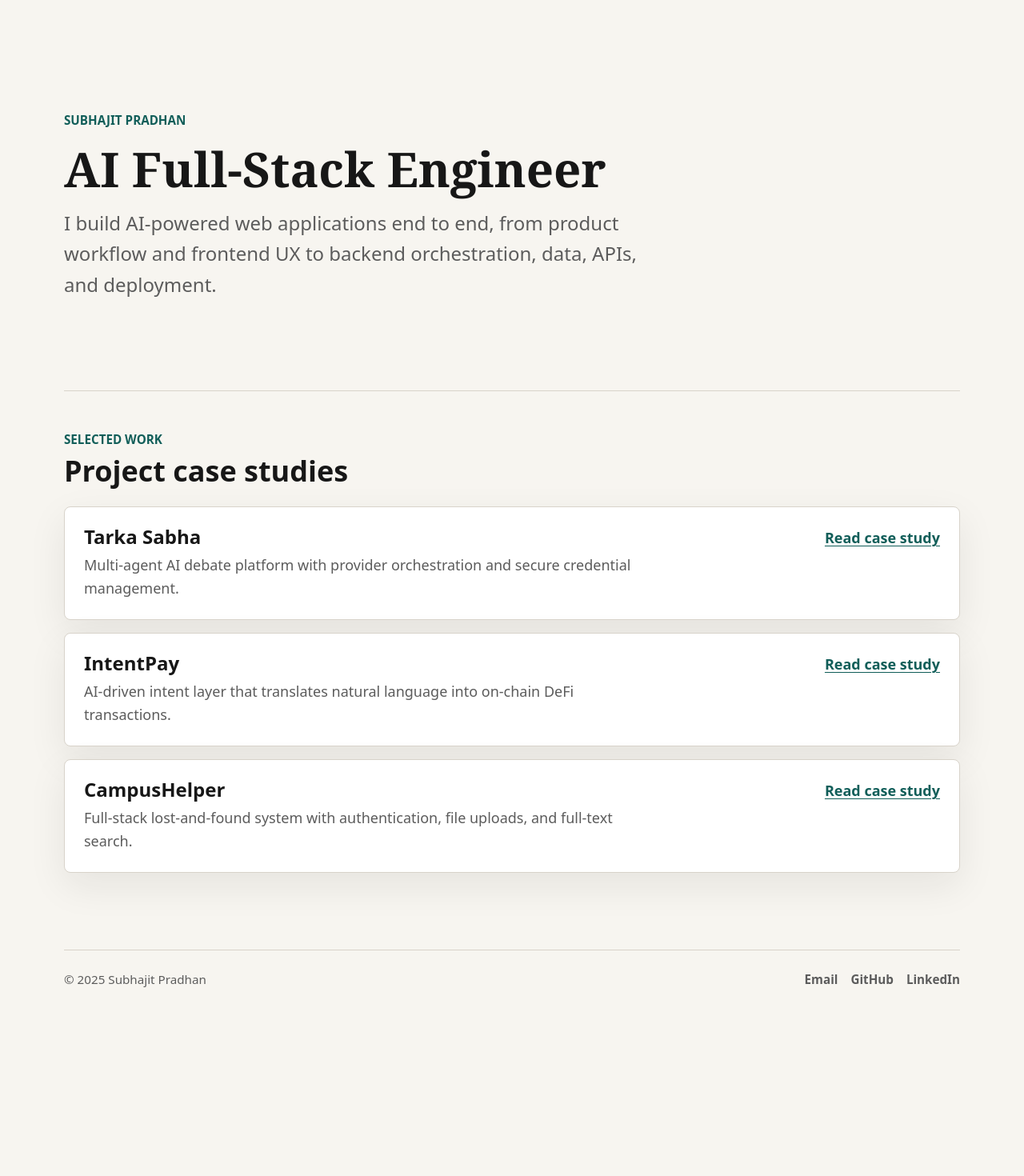
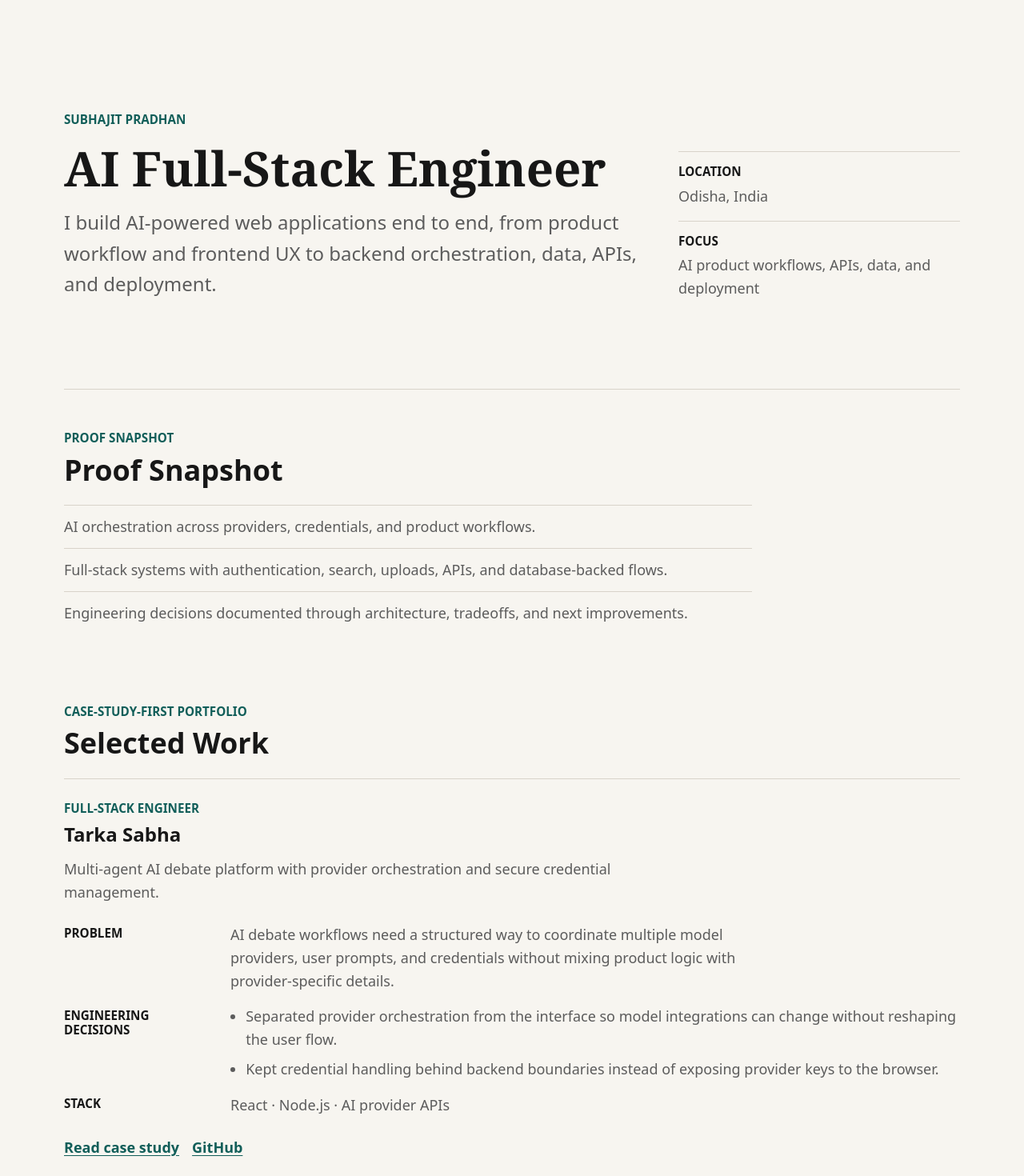
Before and after one commit to subhajitlucky/subhajit, a React (Vite) app: page / in a window 1280 px wide. Shown: the part 100-1570 px from the top of the page at 80% size. Before the commit the page ends 1360 px from the top, so only its background shows below. Built offline with nearby package versions, Linux system fonts and the light colour scheme.

Commit message:
feat: build homepage engineering dossier

```diff
--- a/src/App.jsx
+++ b/src/App.jsx
@@ -2,41 +2,8 @@ import { Link, Route, Routes, useParams } from 'react-router-dom';
 import Section from './components/Section';
 import SiteFooter from './components/SiteFooter';
 import SiteHeader from './components/SiteHeader';
-import { profile } from './data/profile';
 import projects from './data/projects';
-
-function Home() {
-  return (
-    <>
-      <section className="hero-section" aria-labelledby="home-heading">
-        <div className="hero-copy">
-          <p className="eyebrow">{profile.name}</p>
-          <h1 id="home-heading">AI Full-Stack Engineer</h1>
-          <p className="lede">{profile.summary}</p>
-        </div>
-      </section>
-
-      <Section eyebrow="Selected work" title="Project case studies">
-        <div className="project-list">
-          {projects.map((project) => (
-            <article className="project-card" key={project.slug}>
-              <div>
-                <h3>{project.title}</h3>
-                <p>{project.oneLine}</p>
-              </div>
-              <Link
-                aria-label={`Read ${project.title} case study`}
-                to={`/projects/${project.slug}`}
-              >
-                Read case study
-              </Link>
-            </article>
-          ))}
-        </div>
-      </Section>
-    </>
-  );
-}
+import Home from './pages/Home';
 
 function ProjectCaseStudy() {
   const { slug } = useParams();
--- /dev/null
+++ b/src/components/EvidenceList.jsx
@@ -0,0 +1,13 @@
+/* eslint-disable react/prop-types */
+
+function EvidenceList({ items }) {
+  return (
+    <ul className="evidence-list">
+      {items.map((item) => (
+        <li key={item}>{item}</li>
+      ))}
+    </ul>
+  );
+}
+
+export default EvidenceList;
--- /dev/null
+++ b/src/components/ProjectBrief.jsx
@@ -0,0 +1,70 @@
+/* eslint-disable react/prop-types */
+
+import { Link } from 'react-router-dom';
+
+function ProjectBrief({ project }) {
+  const decisions = project.decisions.slice(0, 3);
+  const hasSeparateDemo = project.demo && project.demo !== project.github;
+
+  return (
+    <article className="project-brief">
+      <div className="project-brief__header">
+        <div>
+          <p className="project-brief__role">{project.role}</p>
+          <h3>{project.title}</h3>
+        </div>
+        <p>{project.oneLine}</p>
+      </div>
+
+      <div className="project-brief__details">
+        <div>
+          <h4>Problem</h4>
+          <p>{project.problem}</p>
+        </div>
+
+        <div>
+          <h4>Engineering decisions</h4>
+          <ul className="decision-list">
+            {decisions.map((decision) => (
+              <li key={decision}>{decision}</li>
+            ))}
+          </ul>
+        </div>
+
+        <div>
+          <h4>Stack</h4>
+          <p>{project.stack.join(' · ')}</p>
+        </div>
+      </div>
+
+      <div className="project-brief__links">
+        <Link
+          aria-label={`Read ${project.title} case study`}
+          to={`/projects/${project.slug}`}
+        >
+          Read case study
+        </Link>
+        <a
+          aria-label={`Open ${project.title} GitHub repository`}
+          href={project.github}
+          target="_blank"
+          rel="noreferrer"
+        >
+          GitHub
+        </a>
+        {hasSeparateDemo ? (
+          <a
+            aria-label={`Open ${project.title} live demo`}
+            href={project.demo}
+            target="_blank"
+            rel="noreferrer"
+          >
+            Demo
+          </a>
+        ) : null}
+      </div>
+    </article>
+  );
+}
+
+export default ProjectBrief;
--- /dev/null
+++ b/src/components/StackGroup.jsx
@@ -0,0 +1,16 @@
+/* eslint-disable react/prop-types */
+
+function StackGroup({ stack }) {
+  return (
+    <dl className="stack-groups">
+      {Object.entries(stack).map(([group, items]) => (
+        <div className="stack-group" key={group}>
+          <dt>{group}</dt>
+          <dd>{items.join(' · ')}</dd>
+        </div>
+      ))}
+    </dl>
+  );
+}
+
+export default StackGroup;
--- /dev/null
+++ b/src/pages/Home.jsx
@@ -0,0 +1,83 @@
+import EvidenceList from '../components/EvidenceList';
+import ProjectBrief from '../components/ProjectBrief';
+import Section from '../components/Section';
+import StackGroup from '../components/StackGroup';
+import { profile } from '../data/profile';
+import projects from '../data/projects';
+
+function Home() {
+  return (
+    <div className="home-page">
+      <section className="home-hero" aria-labelledby="home-heading">
+        <div className="home-hero__copy">
+          <p className="eyebrow">{profile.name}</p>
+          <h1 id="home-heading">{profile.role}</h1>
+          <p className="lede">{profile.summary}</p>
+        </div>
+
+        <dl className="home-hero__facts" aria-label="Profile facts">
+          <div>
+            <dt>Location</dt>
+            <dd>{profile.location}</dd>
+          </div>
+          <div>
+            <dt>Focus</dt>
+            <dd>AI product workflows, APIs, data, and deployment</dd>
+          </div>
+        </dl>
+      </section>
+
+      <Section
+        className="proof-section"
+        eyebrow="Proof snapshot"
+        id="proof"
+        title="Proof Snapshot"
+      >
+        <EvidenceList items={profile.proof} />
+      </Section>
+
+      <Section
+        className="selected-work-section"
+        eyebrow="Case-study-first portfolio"
+        id="selected-work"
+        title="Selected Work"
+      >
+        <div className="project-briefs">
+          {projects.map((project) => (
+            <ProjectBrief key={project.slug} project={project} />
+          ))}
+        </div>
+      </Section>
+
+      <Section
+        className="engineering-range-section"
+        eyebrow="Stack"
+        id="engineering-range"
+        title="Engineering Range"
+      >
+        <StackGroup stack={profile.stack} />
+      </Section>
+
+      <Section
+        className="experience-section"
+        eyebrow="Experience"
+        id="experience"
+        title="Experience and Education"
+      >
+        <ol className="experience-list">
+          {profile.experience.map((item) => (
+            <li key={`${item.organization}-${item.period}`}>
+              <div>
+                <h3>{item.organization}</h3>
+                <p>{item.title}</p>
+              </div>
+              <span>{item.period}</span>
+            </li>
+          ))}
+        </ol>
+      </Section>
+    </div>
+  );
+}
+
+export default Home;
--- a/src/styles/layout.css
+++ b/src/styles/layout.css
@@ -77,17 +77,45 @@
   padding-block: var(--space-7);
 }
 
-.hero-section {
+.home-page {
   display: grid;
-  min-height: clamp(22rem, 58vh, 36rem);
-  align-items: center;
-  border-bottom: 1px solid var(--color-border);
 }
 
-.hero-copy {
+.home-hero {
+  display: grid;
+  gap: var(--space-6);
+  border-bottom: 1px solid var(--color-border);
+  padding-block: clamp(4rem, 12vw, 7rem);
+}
+
+.home-hero__copy {
   display: grid;
   gap: var(--space-4);
   max-width: 760px;
+}
+
+.home-hero__facts {
+  display: grid;
+  gap: var(--space-4);
+  max-width: 760px;
+}
+
+.home-hero__facts div {
+  display: grid;
+  gap: var(--space-1);
+  border-top: 1px solid var(--color-border);
+  padding-top: var(--space-3);
+}
+
+.home-hero__facts dt {
+  color: var(--color-text);
+  font-size: var(--step--1);
+  font-weight: 800;
+  text-transform: uppercase;
+}
+
+.home-hero__facts dd {
+  color: var(--color-muted);
 }
 
 .lede {
@@ -100,6 +128,13 @@
   font-size: var(--step--1);
   font-weight: 800;
   letter-spacing: 0;
+  text-transform: uppercase;
+}
+
+h4 {
+  color: var(--color-text);
+  font-size: var(--step--1);
+  line-height: 1.2;
   text-transform: uppercase;
 }
 
@@ -118,31 +153,132 @@
   gap: var(--space-4);
 }
 
-.project-list {
+.evidence-list {
+  display: grid;
+  gap: var(--space-3);
+  max-width: 860px;
+  padding: 0;
+  list-style: none;
+}
+
+.evidence-list li {
+  border-top: 1px solid var(--color-border);
+  padding-top: var(--space-3);
+  color: var(--color-muted);
+}
+
+.project-briefs {
+  display: grid;
+  gap: var(--space-6);
+}
+
+.project-brief {
+  display: grid;
+  gap: var(--space-5);
+  border-top: 1px solid var(--color-border);
+  padding-top: var(--space-5);
+}
+
+.project-brief__header,
+.project-brief__details {
   display: grid;
   gap: var(--space-4);
 }
 
-.project-card {
+.project-brief__header {
+  max-width: 920px;
+}
+
+.project-brief__role {
+  margin-bottom: var(--space-2);
+  color: var(--color-accent-strong);
+  font-size: var(--step--1);
+  font-weight: 800;
+  text-transform: uppercase;
+}
+
+.project-brief__header > p,
+.project-brief__details p,
+.decision-list {
+  color: var(--color-muted);
+}
+
+.project-brief__details > div {
+  display: grid;
+  gap: var(--space-2);
+}
+
+.decision-list {
+  display: grid;
+  gap: var(--space-2);
+  padding-left: 1.2rem;
+}
+
+.project-brief__links {
+  display: flex;
+  flex-wrap: wrap;
+  gap: var(--space-3) var(--space-4);
+}
+
+.project-brief__links a {
+  font-weight: 800;
+}
+
+.stack-groups {
+  display: grid;
+  gap: 0;
+  max-width: 900px;
+}
+
+.stack-group {
+  display: grid;
+  gap: var(--space-2);
+  border-top: 1px solid var(--color-border);
+  padding-block: var(--space-4);
+}
+
+.stack-group:last-child {
+  border-bottom: 1px solid var(--color-border);
+}
+
+.stack-group dt {
+  color: var(--color-text);
+  font-weight: 800;
+}
+
+.stack-group dd {
+  color: var(--color-muted);
+}
+
+.experience-list {
+  display: grid;
+  gap: 0;
+  max-width: 860px;
+  padding: 0;
+  list-style: none;
+}
+
+.experience-list li {
   display: flex;
   align-items: flex-start;
   justify-content: space-between;
-  gap: var(--space-5);
-  border: 1px solid var(--color-border);
-  border-radius: var(--radius-md);
-  background: var(--color-surface);
-  padding: var(--space-5);
-  box-shadow: var(--shadow-subtle);
+  gap: var(--space-4);
+  border-top: 1px solid var(--color-border);
+  padding-block: var(--space-4);
 }
 
-.project-card p {
-  margin-top: var(--space-2);
+.experience-list li:last-child {
+  border-bottom: 1px solid var(--color-border);
+}
+
+.experience-list p,
+.experience-list span {
   color: var(--color-muted);
 }
 
-.project-card a {
+.experience-list span {
   flex: 0 0 auto;
-  font-weight: 800;
+  font-weight: 700;
 }
 
 .case-study {
@@ -183,7 +319,7 @@
 @media (max-width: 720px) {
   .site-nav,
   .site-footer,
-  .project-card {
+  .experience-list li {
     align-items: flex-start;
     flex-direction: column;
   }
@@ -196,8 +332,35 @@
     padding-block: var(--space-6);
   }
 
-  .hero-section {
-    min-height: auto;
+  .home-hero {
     padding-block: var(--space-7);
   }
 }
+
+@media (min-width: 760px) {
+  .home-hero {
+    grid-template-columns: minmax(0, 1fr) minmax(16rem, 22rem);
+    align-items: end;
+  }
+
+  .home-hero__facts {
+    justify-self: end;
+  }
+
+  .project-brief__details,
+  .stack-group {
+    grid-template-columns: 12rem minmax(0, 1fr);
+  }
+
+  .project-brief__details {
+    align-items: start;
+  }
+
+  .project-brief__details > div {
+    display: contents;
+  }
+
+  .project-brief__details h4 {
+    padding-top: 0.2rem;
+  }
+}
```
Also changed, not shown: 1 other file (tests, documents, lock files or other folders).
